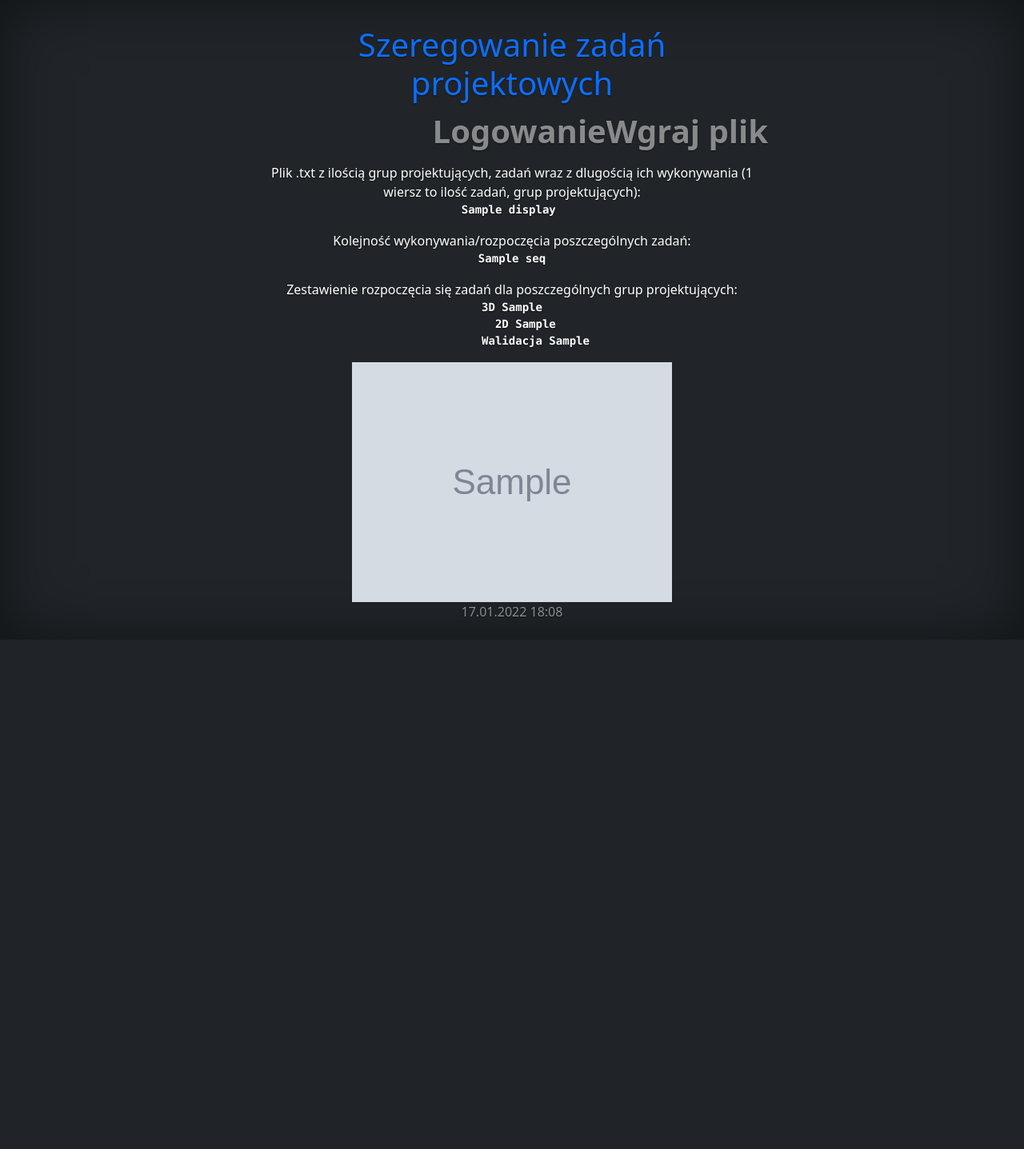
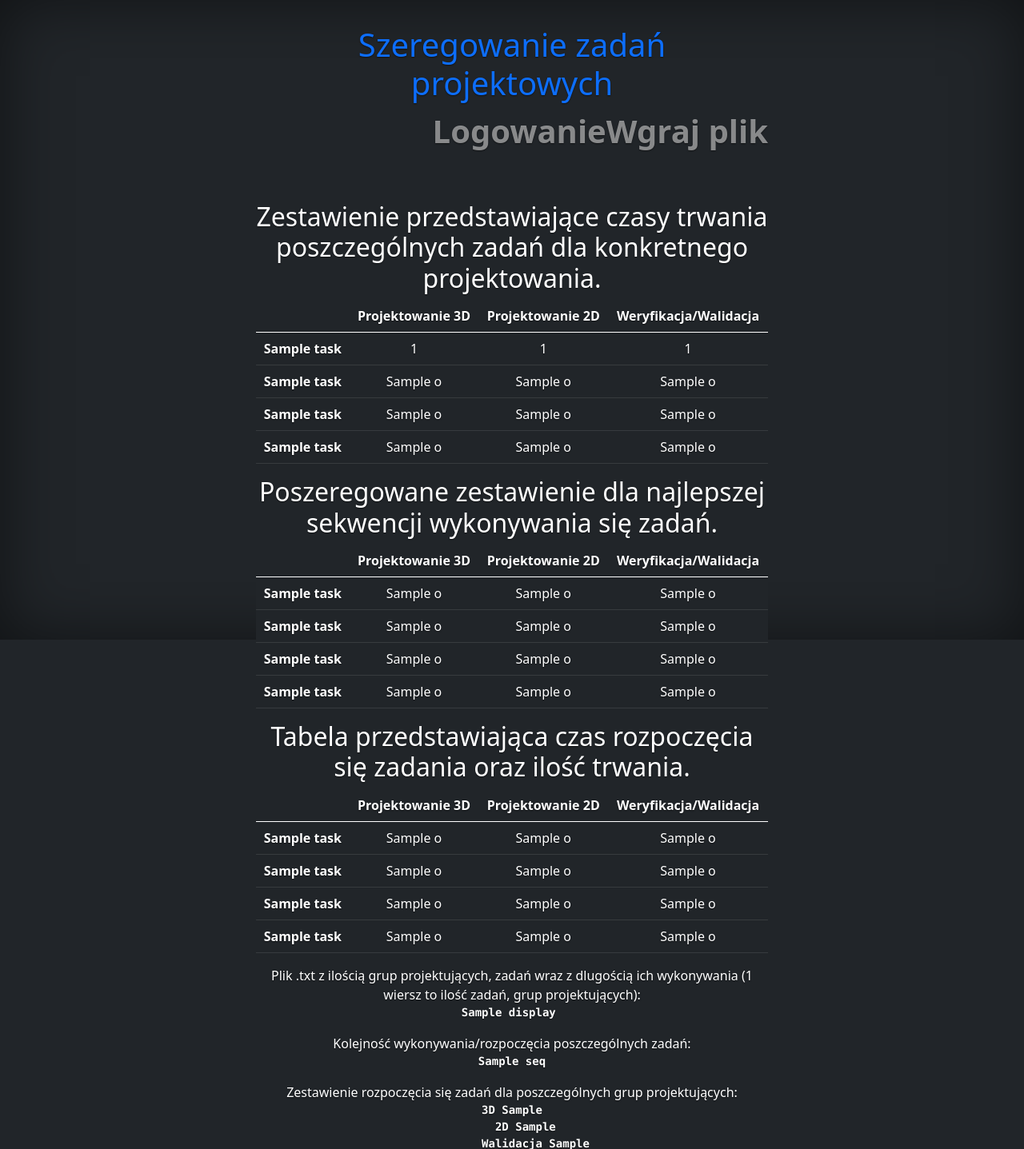
Before and after one commit to JakubDabrosz/TaskSchedulerVer1.1, a Flask app: template templates/display.html in a window 1280 px wide. Shown: the top 1437 px of the page at 80% size. Before the commit the page ends 800 px from the top, so only its background shows below. Run offline with Flask 2, Linux system fonts and the light colour scheme; the template is opened without the code that fills it: most values are stand-ins (such as "Sample title", 1, 10 or a date in 2020); grey boxes marked "Sample" are stand-in pictures.

Commit message:
added tables in display

```diff
--- a/neh.py
+++ b/neh.py
@@ -57,6 +57,7 @@ def jobtime(job_id, data, machines):
     return sum_p
 
 
+
 # zwykly neh
 def neh(data, machines, jobs):
     sequence = []
--- a/templates/display.html
+++ b/templates/display.html
@@ -9,6 +9,124 @@
         text-align: center;
     }
 </style>
+
+<br><br>
+
+<h2>Zestawienie przedstawiające czasy trwania poszczególnych zadań dla konkretnego projektowania. </h2>
+<table class="table table-dark">
+    <thead>
+    <tr>
+        <th scope="col"></th>
+        <th scope="col">Projektowanie 3D</th>
+        <th scope="col">Projektowanie 2D</th>
+        <th scope="col">Weryfikacja/Walidacja</th>
+    </tr>
+    </thead>
+    <tbody>
+    <tr class="{{tab_print[0]}}">
+        <th scope="row">{{tasks[0]}}</th>
+        <td>{{o[0][0]}}</td>
+        <td>{{o[1][0]}}</td>
+        <td>{{o[2][0]}}</td>
+    </tr>
+    <tr class="{{tab_print[1]}}">
+        <th scope="row">{{tasks[1]}}</th>
+        <td>{{o[0][1]}}</td>
+        <td>{{o[1][1]}}</td>
+        <td>{{o[2][1]}}</td>
+    </tr>
+    <tr class="{{tab_print[2]}}">
+        <th scope="row">{{tasks[2]}}</th>
+        <td>{{o[0][2]}}</td>
+        <td>{{o[1][2]}}</td>
+        <td>{{o[2][2]}}</td>
+    </tr>
+    <tr class="{{tab_print[3]}}">
+        <th scope="row">{{tasks[3]}}</th>
+        <td>{{o[0][3]}}</td>
+        <td>{{o[1][3]}}</td>
+        <td>{{o[2][3]}}</td>
+    </tr>
+    </tbody>
+</table>
+
+<h2>Poszeregowane zestawienie dla najlepszej sekwencji wykonywania się zadań. </h2>
+<table class="table table-dark">
+    <thead>
+    <tr>
+        <th scope="col"></th>
+        <th scope="col">Projektowanie 3D</th>
+        <th scope="col">Projektowanie 2D</th>
+        <th scope="col">Weryfikacja/Walidacja</th>
+    </tr>
+    </thead>
+    <tbody>
+    <tr class="{{tab_print[seq[0]]}}">
+        <th scope="row">{{tasks[0]}}</th>
+        <td>{{o[0][seq[0]]}}</td>
+        <td>{{o[1][seq[0]]}}</td>
+        <td>{{o[2][seq[0]]}}</td>
+    </tr>
+    <tr class="{{tab_print[seq[1]]}}">
+        <th scope="row">{{tasks[seq[1]]}}</th>
+        <td>{{o[0][seq[1]]}}</td>
+        <td>{{o[1][seq[1]]}}</td>
+        <td>{{o[2][seq[1]]}}</td>
+    </tr>
+    <tr class="{{tab_print[seq[2]]}}">
+        <th scope="row">{{tasks[seq[2]]}}</th>
+        <td>{{o[0][seq[2]]}}</td>
+        <td>{{o[1][seq[2]]}}</td>
+        <td>{{o[2][seq[2]]}}</td>
+    </tr>
+    <tr class="{{tab_print[seq[3]]}}">
+        <th scope="row">{{tasks[seq[3]]}}</th>
+        <td>{{o[0][seq[3]]}}</td>
+        <td>{{o[1][seq[3]]}}</td>
+        <td>{{o[2][seq[3]]}}</td>
+    </tr>
+    </tbody>
+</table>
+
+<h2>Tabela przedstawiająca czas rozpoczęcia się zadania oraz ilość trwania. </h2>
+
+<table class="table table-dark">
+    <thead>
+    <tr>
+        <th scope="col"></th>
+        <th scope="col">Projektowanie 3D</th>
+        <th scope="col">Projektowanie 2D</th>
+        <th scope="col">Weryfikacja/Walidacja</th>
+    </tr>
+    </thead>
+    <tbody>
+    <tr class="{{tab_print[seq[0]]}}">
+        <th scope="row">{{tasks[0]}}</th>
+        <td>{{o[0][seq[0]]}}</td>
+        <td>{{o[1][seq[0]]}}</td>
+        <td>{{o[2][seq[0]]}}</td>
+    </tr>
+    <tr class="{{tab_print[seq[1]]}}">
+        <th scope="row">{{tasks[seq[1]]}}</th>
+        <td>{{o[0][seq[1]]}}</td>
+        <td>{{o[1][seq[1]]}}</td>
+        <td>{{o[2][seq[1]]}}</td>
+    </tr>
+    <tr class="{{tab_print[seq[2]]}}">
+        <th scope="row">{{tasks[seq[2]]}}</th>
+        <td>{{o[0][seq[2]]}}</td>
+        <td>{{o[1][seq[2]]}}</td>
+        <td>{{o[2][seq[2]]}}</td>
+    </tr>
+    <tr class="{{tab_print[seq[3]]}}">
+        <th scope="row">{{tasks[seq[3]]}}</th>
+        <td>{{o[0][seq[3]]}}</td>
+        <td>{{o[1][seq[3]]}}</td>
+        <td>{{o[2][seq[3]]}}</td>
+    </tr>
+    </tbody>
+</table>
+
 
 <div>
     Plik .txt z ilością grup projektujących, zadań wraz z dlugością ich wykonywania (1 wiersz to ilość zadań, grup
@@ -26,8 +144,6 @@
 
 <div>
     <img src="{{img}}">
-
 </div>
 
-
 {% endblock %}
--- a/webapp.py
+++ b/webapp.py
@@ -38,6 +38,8 @@ def upload():
 
 @app.route("/display", methods=["GET", "POST"])
 def save_file():
+    tasks = ['Zadanie 1 - Belki', 'Zadanie 2 - Stropy', 'Zadanie 3 - Sciany', 'Zadanie 4 - Słupy']
+    tab_print = ['table-primary', 'table-secondary', 'table-success', 'table-danger']
     if request.method == "POST":
         f = request.files["file"]
         filename = secure_filename(f.filename)
@@ -50,11 +52,9 @@ def save_file():
         seq, cmax, cmax2 = neh.neh(o, jobs, machines)
         print("NEH:", seq, '\nBest makespan:', cmax2)
         img = "static/" + filename + ".png"
-        for i in range(len(seq)):
-            seq[i] += 1
         graph_neh.graph(cmax2, img)
 
-    return render_template("display.html", display=display, img=img, seq=seq, cmax2=cmax2)
+    return render_template("display.html", display=display, img=img, seq=seq, cmax2=cmax2, o=o, tasks=tasks, tab_print=tab_print)
 
 
 @app.route("/view")
```
Also changed, not shown: 2 other files.
